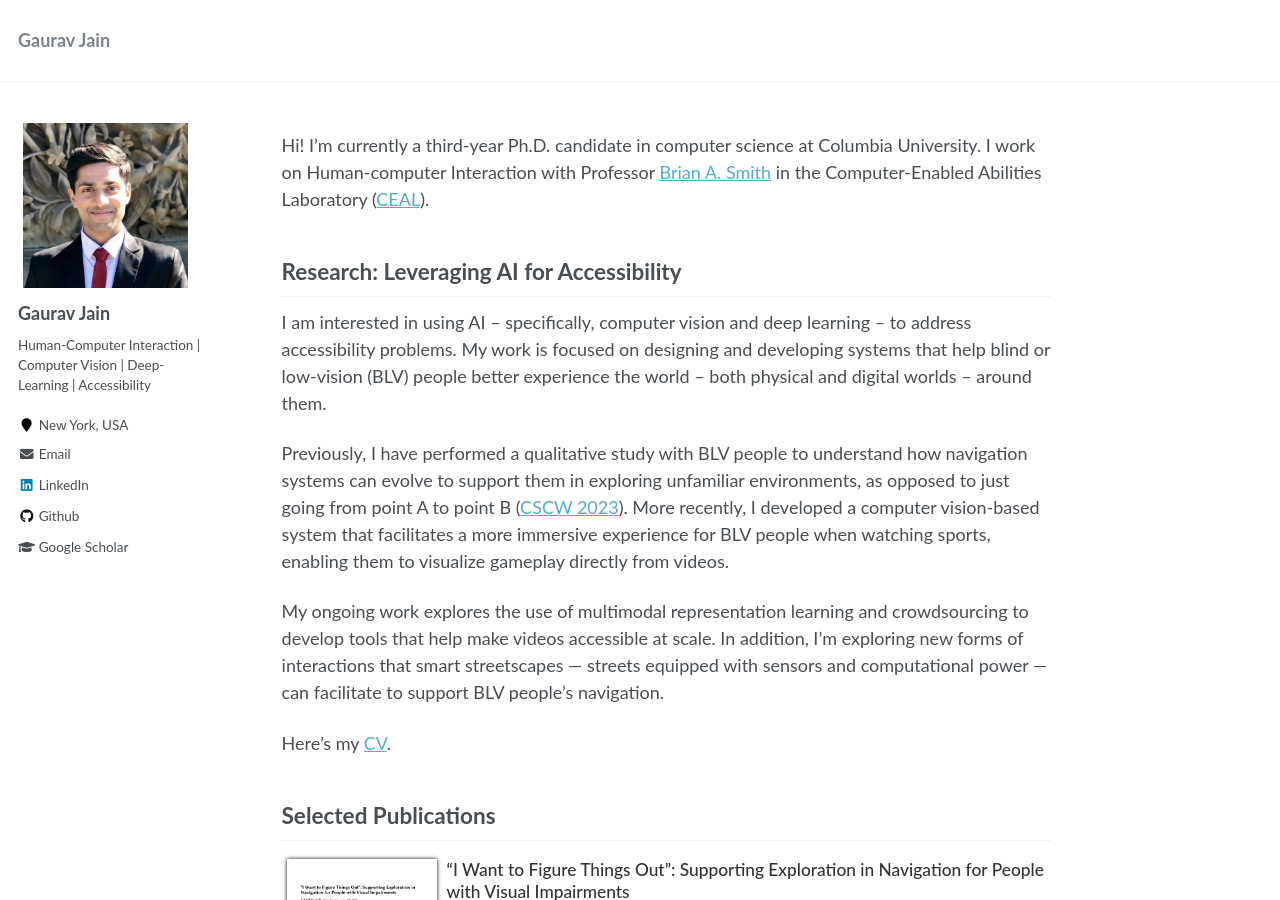
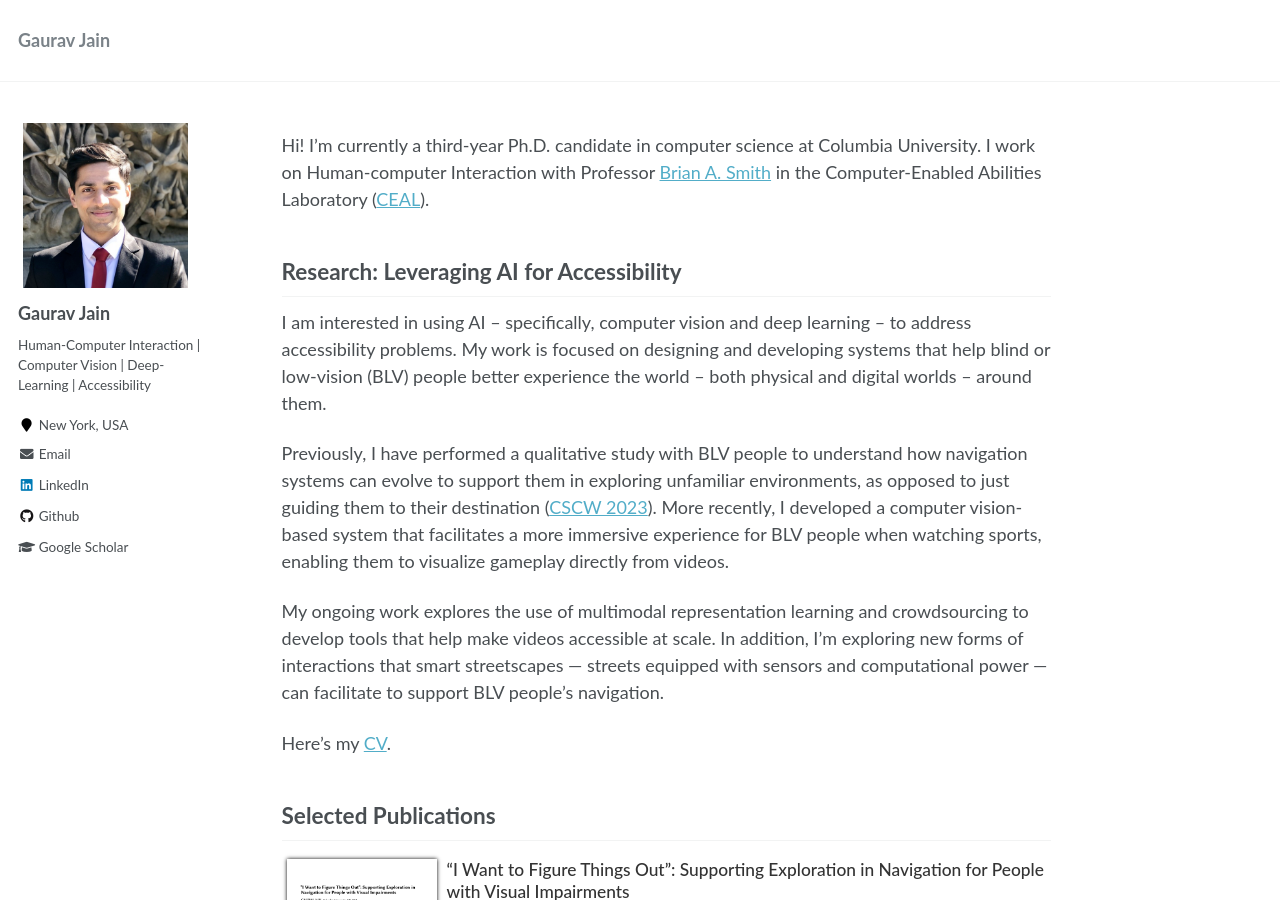
Before and after one commit to Gaurav1302/gaurav1302.github.io, a Jekyll site: the page built from _pages/about.md, in a window 1280 px wide and 900 px high. Built offline with Jekyll 4.4.1, drawn with Linux system fonts in a browser that asks for light colours.

Commit message:
minor edits.

```diff
--- a/_pages/about.md
+++ b/_pages/about.md
@@ -15,7 +15,7 @@ Hi! I'm currently a third-year Ph.D. candidate in computer science at Columbia U
 
 I am interested in using AI -- specifically, computer vision and deep learning -- to address accessibility problems. My work is focused on designing and developing systems that help blind or low-vision (BLV) people better experience the world -- both physical and digital worlds -- around them.
 
-Previously, I have performed a qualitative study with BLV people to understand how navigation systems can evolve to support them in exploring unfamiliar environments, as opposed to just going from point A to point B ([CSCW 2023](https://arxiv.org/abs/2211.16465)). More recently, I developed a computer vision-based system that facilitates a more immersive experience for BLV people when watching sports, enabling them to visualize gameplay directly from videos.
+Previously, I have performed a qualitative study with BLV people to understand how navigation systems can evolve to support them in exploring unfamiliar environments, as opposed to just guiding them to their destination ([CSCW 2023](https://arxiv.org/abs/2211.16465)). More recently, I developed a computer vision-based system that facilitates a more immersive experience for BLV people when watching sports, enabling them to visualize gameplay directly from videos.
 
 My ongoing work explores the use of multimodal representation learning and crowdsourcing to develop tools that help make videos accessible at scale. In addition, I'm exploring new forms of interactions that smart streetscapes — streets equipped with sensors and computational power — can facilitate to support BLV people's navigation.
 
```
